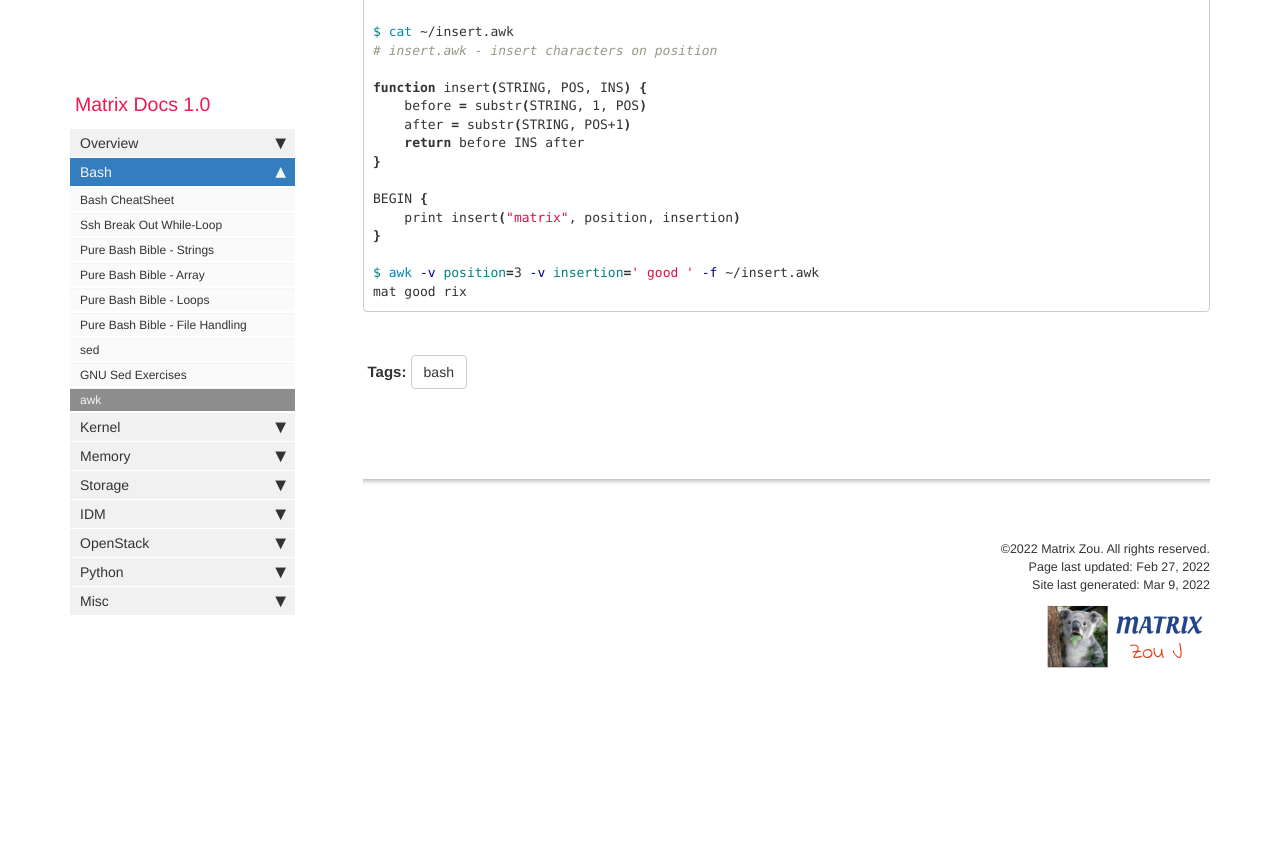
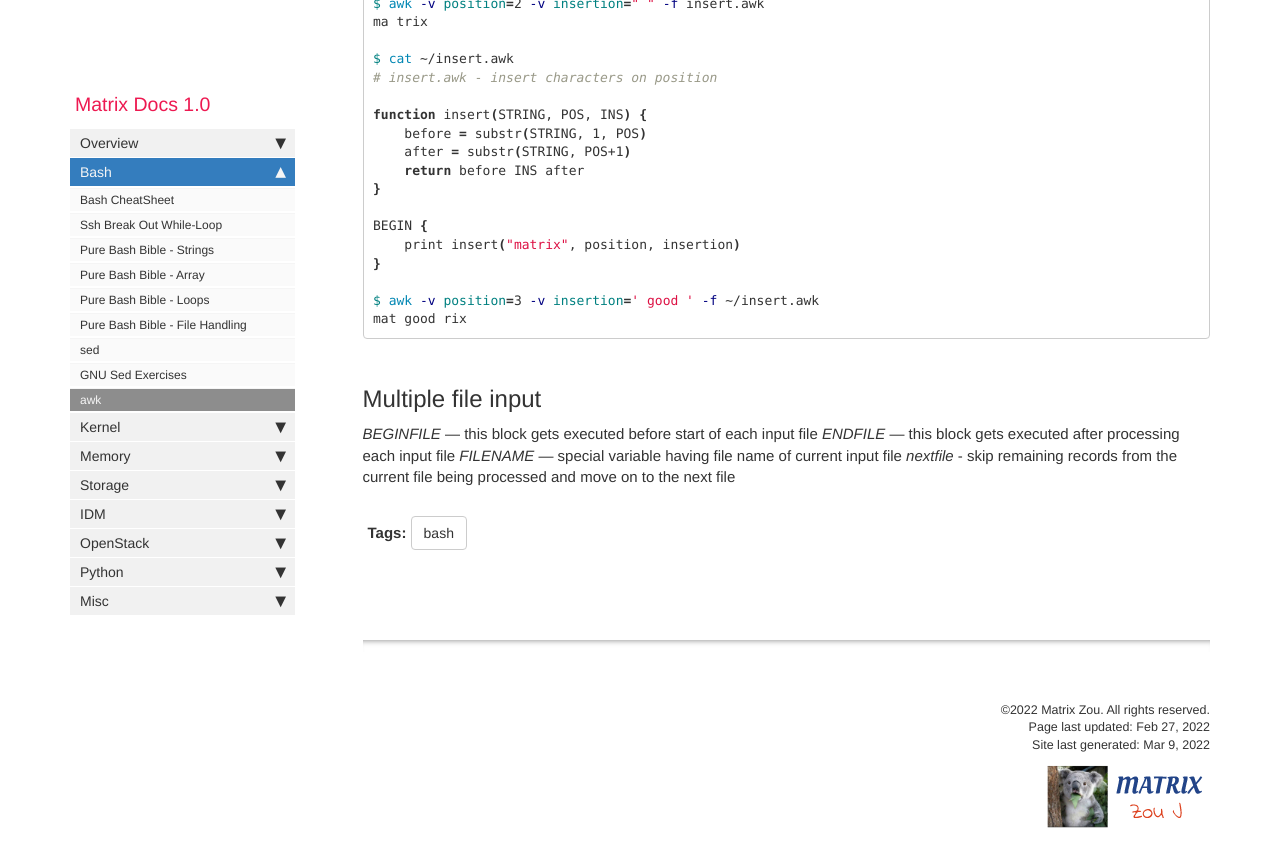
Before and after one commit to matrixzj/documentations, a Jekyll site: the page built from pages/bash/awk.md, in a window 1280 px wide and 900 px high, scrolled down 13314 px. Shown: the top 867 px of the window. Built offline with Jekyll 4.4.1, drawn with Linux system fonts in a browser that asks for light colours; comment, search, counter and statistics services are not loaded; before the commit the page ends 14054 px from its top, so only the background shows below that.

Commit message:
There are 1 files have been modified at 2022-02-27 19:58:00 . 	-rw-rw-r--. 1 jzou jzou 20596 Feb 27 19:57 pages/bash/awk.md No files have been added. No files have been deleted. No file type has been changed.

````diff
--- a/pages/bash/awk.md
+++ b/pages/bash/awk.md
@@ -537,5 +537,10 @@
 mat good rix
 ```
 
+## Multiple file input
+*BEGINFILE* — this block gets executed before start of each input file
+*ENDFILE*  — this block gets executed after processing each input file
+*FILENAME* — special variable having file name of current input file
+*nextfile* - skip remaining records from the current file being processed and move on to the next file
 
 {% include links.html %}
````
